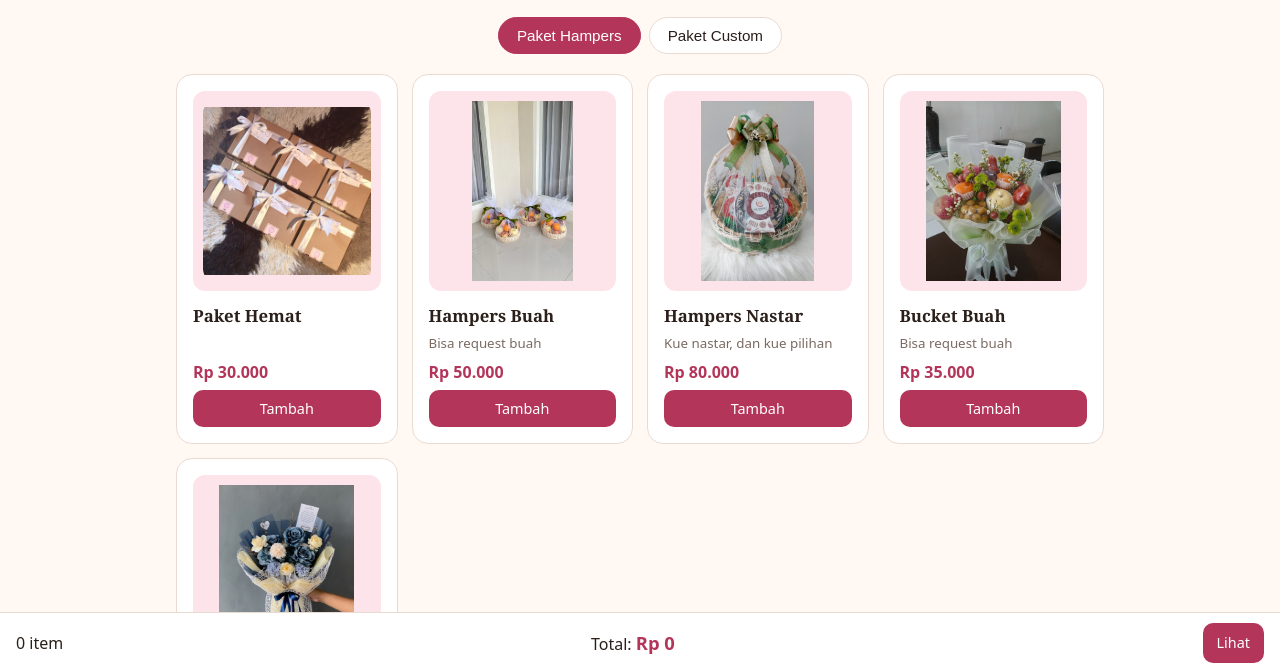
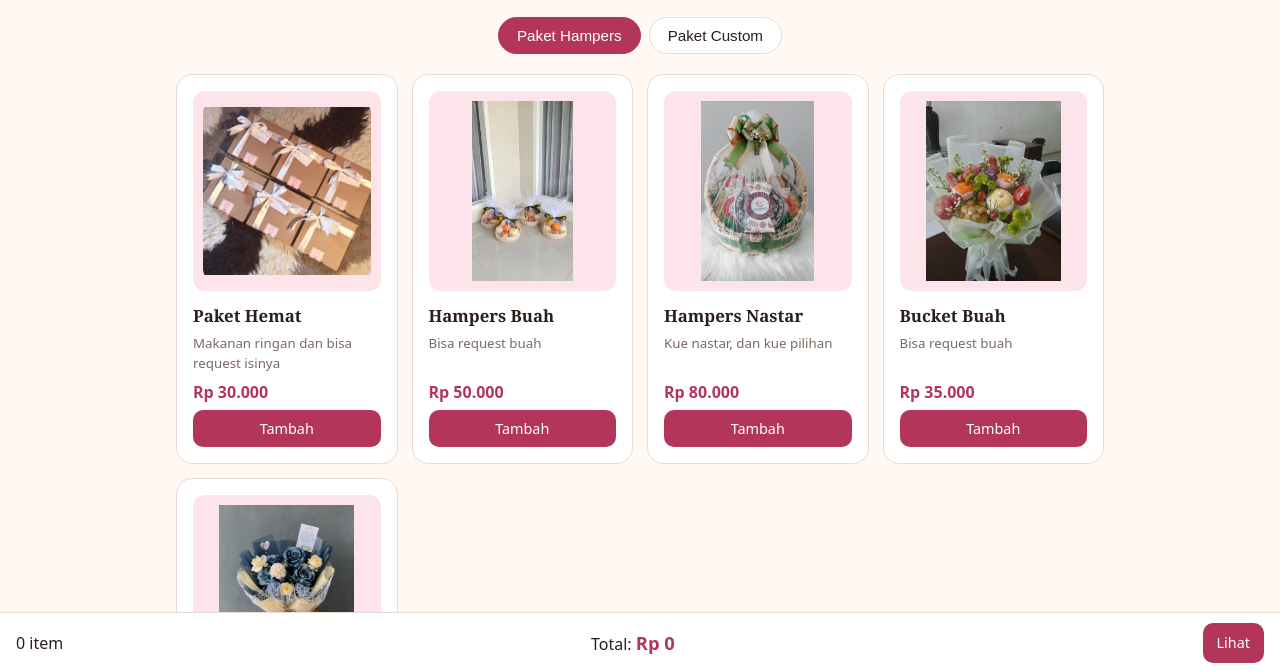
Before and after one commit to tryoutcuy-debug/ABAKA-Hampers, a plain HTML site: page index.html in a window 1280 px wide. Shown: the part 127-798 px from the top of the page. Drawn offline with Linux system fonts and the light colour scheme.

Commit message:
Add files via upload

```diff
--- a/index.html
+++ b/index.html
@@ -121,7 +121,7 @@ var ONGKIR=[{l:"Kurang dari 2 km",h:0},{l:"2 - 5 km",h:5000},{l:"5 - 10 km",h:10
 var SHEET_URL="https://script.google.com/macros/s/AKfycbwHhoXe9_YfnW7UE7xApNRUxiNLMZow1CHJ03SBMKGkNPvIVCTOO0D-kHYGW1_vnWsIPA/exec";
 var QRIS_IMG="qris.jpeg";
 var PAKET=[
-{id:"p1",e:"pakethemat.jpeg",n:"Paket Hemat",d:"",h:30000},
+{id:"p1",e:"pakethemat.jpeg",n:"Paket Hemat",d:"Makanan ringan dan bisa request isinya",h:30000},
 {id:"p5",e:"hampersbuah.jpeg",n:"Hampers Buah",d:"Bisa request buah",h:50000},
 {id:"p6",e:"hampersnastar.jpeg",n:"Hampers Nastar",d:"Kue nastar, dan kue pilihan",h:80000},
 {id:"p7",e:"buketbuah.jpeg",n:"Bucket Buah",d:"Bisa request buah",h:35000},
```
